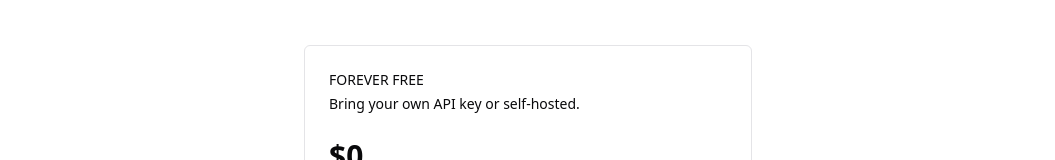
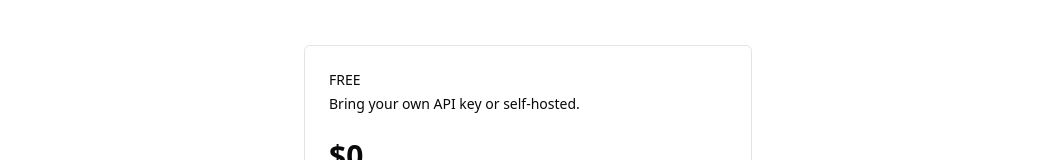
Before and after one commit to cdsaidev/Agent-Foundry, a Next.js app: page /pricing in a window 1280 px wide. Shown: the part 257-417 px from the top of the page, without its empty margins (112-1167 px from the left). Built offline with nearby package versions, Linux system fonts and the light colour scheme; no server answers.

Commit message:
chore: Update MyAgents page with lazy loading for images
Add lazy loading for images on the MyAgents page to improve page load speed and user experience.

```diff
--- a/app/(main)/pricing/page.tsx
+++ b/app/(main)/pricing/page.tsx
@@ -8,7 +8,7 @@ import { Check } from 'lucide-react'
 
 const pricingPlans = [
   {
-    name: 'Forever Free',
+    name: 'Free',
     description: 'Bring your own API key or self-hosted.',
     currency: '$',
     price: 0,
```
Also changed, not shown: 2 other files (tests, documents, lock files or other folders).
